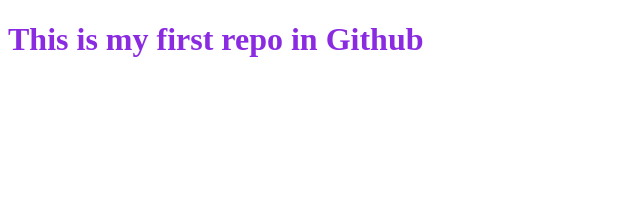
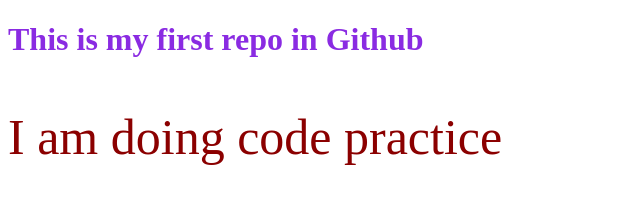
Before and after one commit to rayhanahmed01/my-first-repo, a plain HTML site: page index.html in a window 1280 px wide. Shown: the whole page, without its empty margins (0-640 px from the left). Drawn offline with Linux system fonts and the light colour scheme.

Commit message:
add a paragraph

```diff
--- a/index.html
+++ b/index.html
@@ -9,5 +9,6 @@
 </head>
 <body>
     <h1>This is my first repo in Github</h1>
+    <p>I am doing code practice </p>
 </body>
 </html>
--- a/style.css
+++ b/style.css
@@ -1,3 +1,7 @@
 h1{
     color: blueviolet;
 }
+p{
+    font-size: 50px;
+    color: darkred;
+}
```
